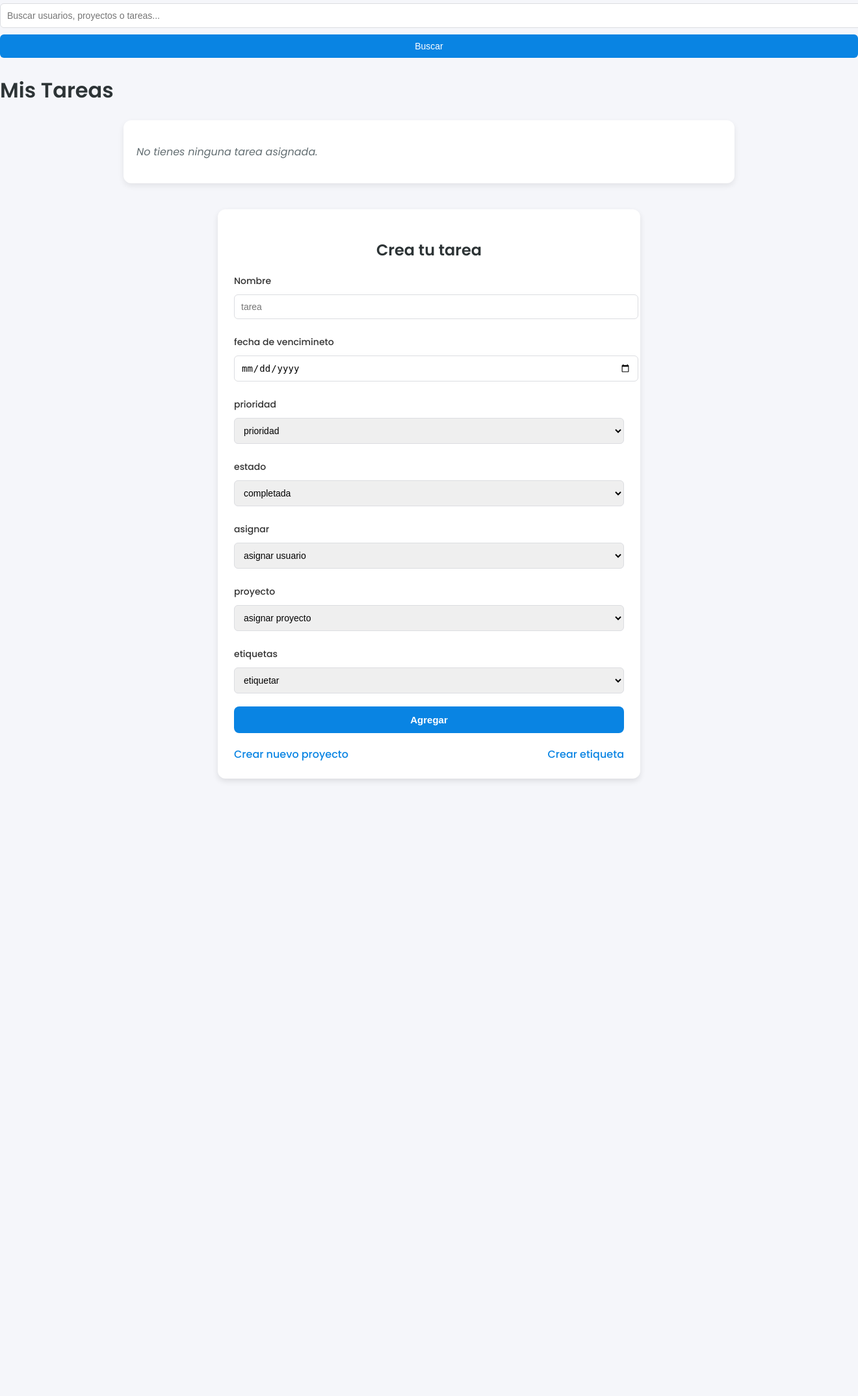
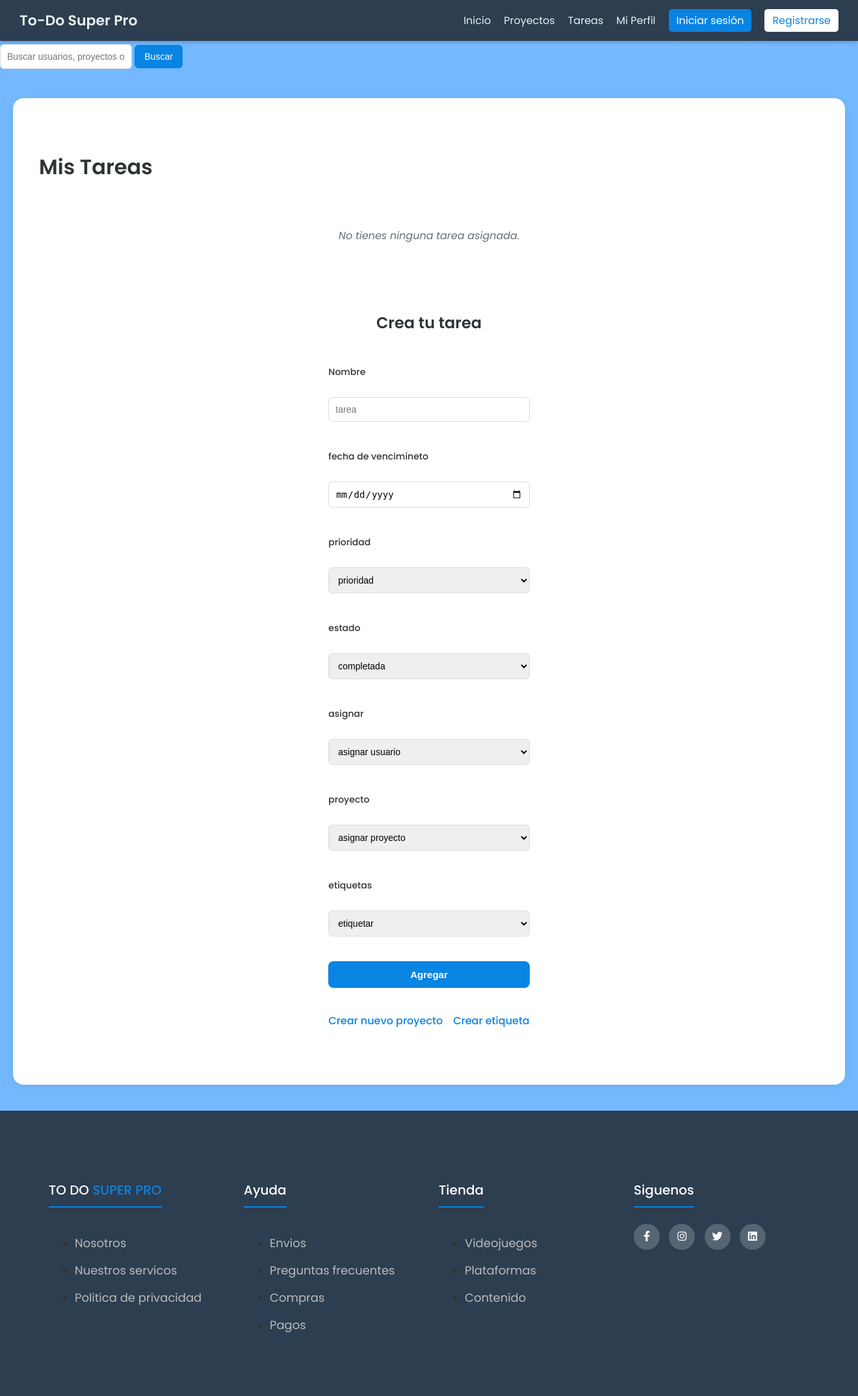
Before and after one commit to AlejandroBravoDev/to-do-super-pro-, a PHP site: page /frontend/interfaz.php in a window 1320 px wide; the page is wider, and only the part inside the window is pictured. Shown: that part at 65% size. Before the commit the page ends 1202 px from the top of that part, so only its background shows below. Run offline with PHP 8.4, Linux system fonts and the light colour scheme; data that the repository does not hold is empty.

Commit message:
estilos basicos

```diff
--- /dev/null
+++ b/frontend/includes/footer.php
@@ -0,0 +1,43 @@
+<footer class="footer">
+    <div class="container-footer">
+        <div class="footer-row">
+            <div class="footer-links">
+                <h4> TO DO<span> SUPER PRO</span></h4>
+                <ul>
+                    <li><a href="#">Nosotros</a></li>
+                    <li><a href="#">Nuestros servicos</a></li>
+                    <li><a href="#">Politica de privacidad</a></li>
+                </ul>
+            </div>
+            <div class="footer-links">
+                <h4>Ayuda</h4>
+                <ul>
+                    <li><a href="#">Envios</a></li>
+                    <li><a href="#">Preguntas frecuentes</a></li>
+                    <li><a href="#">Compras</a></li>
+                    <li><a href="#">Pagos</a></li>
+                </ul>
+            </div>
+            <div class="footer-links">
+                <h4>Tienda</h4>
+                <ul>
+                    <li><a href="#">Videojuegos</a></li>
+                    <li><a href="#">Plataformas</a></li>
+                    <li><a href="#">Contenido</a></li>
+                </ul>
+            </div>
+            <div class="footer-links">
+                <h4>Siguenos</h4>
+                <div class="social-link">
+                    <a href="#"><i class="fab fa-facebook-f"></i></a>
+                    <a href="#"><i class="fab fa-instagram"></i></a>
+                    <a href="#"><i class="fab fa-twitter"></i></a>
+                    <a href="#"><i class="fab fa-linkedin"></i></a>
+                </div>
+            </div>
+        </div>
+    </div>
+</footer>
+
+</body>
+</html>
--- /dev/null
+++ b/frontend/includes/header.php
@@ -0,0 +1,22 @@
+<header class="header">
+    <div class="logo">
+        <h2>To-Do Super Pro</h2>
+    </div>
+    <nav class="nav">
+        <ul>
+            <li><a href="interfaz.php" class="vinculos">Inicio</a></li>
+            <li><a href="proyectos.php" class="vinculos">Proyectos</a></li>
+            <li><a href="tareas.php" class="vinculos">Tareas</a></li>
+            <li><a href="perfil.php" class="vinculos">Mi Perfil</a></li>
+
+            <?php if (isset($_SESSION["id"])): ?>
+
+                <li><a href="../backend/logout.php" class="btn-salir">Cerrar sesion</a></li>
+            <?php else: ?>
+
+                <li><a href="../index.php" class="btn-login">Iniciar sesión</a></li>
+                <li><a href="register.php" class="btn-register">Registrarse</a></li>
+            <?php endif; ?>
+        </ul>
+    </nav>
+</header>
--- a/frontend/interfaz.php
+++ b/frontend/interfaz.php
@@ -4,7 +4,7 @@ require_once "../backend/adjuntos.php";
 
 
 $idUsuario = $_SESSION['id'] ?? null;
-$rol = $_SESSION['rol'] ?? 'usuario'; // admin o usuario
+$rol = $_SESSION['rol'] ?? 'usuario';
 ?>
 
 <!DOCTYPE html>
@@ -14,11 +14,13 @@ $rol = $_SESSION['rol'] ?? 'usuario'; // admin o usuario
     <meta name="viewport" content="width=device-width, initial-scale=1.0">
     <title>Document</title>
     <link rel="stylesheet" href="../frontend/style.css">
+    <link rel="stylesheet" href="https://cdnjs.cloudflare.com/ajax/libs/font-awesome/6.2.1/css/all.min.css">
     <link href="https://fonts.googleapis.com/css2?family=Alfa+Slab+One&family=Poppins:ital,wght@0,100;0,200;0,300;0,400;0,500;0,600;0,700;0,800;0,900;1,100;1,200;1,300;1,400;1,500;1,600;1,700;1,800;1,900&display=swap" rel="stylesheet">
 </head>
 <body>
-<?php include("buscar.php"); ?>
-
+<?php include("includes/header.php");?>
+<?php include("includes/buscar.php"); ?>
+<div class="contenedor-principal">
 <div style="margin-top:20px;">
 <?php
 if (isset($_GET['query'])) {
@@ -26,7 +28,7 @@ if (isset($_GET['query'])) {
     echo "<h2>Opciones:</h2>";
     $opciones = [];
 
-    // 🔹 Usuarios
+    //Usuarios
     if ($rol === "admin") {
         $sqlUsuarios = "SELECT id, nombre FROM usuarios WHERE nombre LIKE '%$busqueda%'";
     } else {
@@ -37,7 +39,7 @@ if (isset($_GET['query'])) {
         $opciones[] = [ "tipo" => "usuario", "id" => $row['id'], "nombre" => "Usuario: ".$row['nombre'] ];
     }
 
-    // 🔹 Proyectos
+    //Proyectos
     if ($rol === "admin") {
         $sqlProyectos = "SELECT id, nombre FROM proyectos WHERE nombre LIKE '%$busqueda%'";
     } else {
@@ -48,7 +50,7 @@ if (isset($_GET['query'])) {
         $opciones[] = [ "tipo" => "proyecto", "id" => $row['id'], "nombre" => "Proyecto: ".$row['nombre'] ];
     }
 
-    // 🔹 Tareas
+    //Tareas
     if ($rol === "admin") {
         $sqlTareas = "SELECT id, titulo FROM tareas WHERE titulo LIKE '%$busqueda%'";
     } else {
@@ -73,14 +75,14 @@ if (isset($_GET['query'])) {
         echo "<p>No se encontraron resultados.</p>";
     }
 
-    // 🔹 Mostrar detalles
+    //Mostrar detalles
     if (isset($_GET['seleccion'])) {
         $valor = explode("-", $_GET['seleccion']);
         $tipo = $valor[0];
         $id = intval($valor[1]);
         echo "<h3>Detalles</h3>";
 
-        // Usuario
+        //Usuario
         if ($tipo == "usuario") {
             if ($rol === "admin" || $id == $idUsuario) {
                 $sql = "SELECT id, nombre, correo FROM usuarios WHERE id=$id";
@@ -90,7 +92,7 @@ if (isset($_GET['query'])) {
                     echo "<b>ID de usuario:</b> ".$fila['id']."<br>";
                     echo "<b>Correo:</b> ".$fila['correo']."</p>";
 
-                    // Proyectos del usuario
+                    //Proyectos del usuario
                     $sqlP = "SELECT id, nombre FROM proyectos WHERE id_propietario=$id";
                     $resP = $conexion->query($sqlP);
                     echo "<h4>Proyectos:</h4>";
@@ -104,7 +106,7 @@ if (isset($_GET['query'])) {
                         echo "<p><i>No tienes ningún proyecto asignado.</i></p>";
                     }
 
-                    // Tareas del usuario
+                    //Tareas del usuario
                     $sqlT = "SELECT id, titulo, prioridad FROM tareas WHERE id_creador=$id OR id_asignado=$id";
                     $resT = $conexion->query($sqlT);
                     echo "<h4>Tareas:</h4>";
@@ -123,7 +125,7 @@ if (isset($_GET['query'])) {
             }
         }
 
-        // Proyecto
+        //Proyecto
         elseif ($tipo == "proyecto") {
             if ($rol === "admin") {
                 $sql = "SELECT id, nombre, descripcion, id_propietario FROM proyectos WHERE id=$id";
@@ -158,7 +160,7 @@ if (isset($_GET['query'])) {
             }
         }
 
-        // Tarea
+        //Tarea
         elseif ($tipo == "tarea") {
             if ($rol === "admin") {
                 $sql = "SELECT id, titulo, prioridad, id_creador, id_asignado, id_proyecto FROM tareas WHERE id=$id";
@@ -171,14 +173,14 @@ if (isset($_GET['query'])) {
                 echo "<b>ID de tarea:</b> ".$fila['id']."<br>";
                 echo "<b>Prioridad:</b> ".$fila['prioridad']."</p>";
 
-                // Creador
+                //Creador
                 $sqlU = "SELECT id, nombre FROM usuarios WHERE id=".$fila['id_creador'];
                 $resU = $conexion->query($sqlU);
                 if ($u = $resU->fetch_assoc()) {
                     echo "<p><b>Creador:</b> ".$u['nombre']."<br>ID: ".$u['id']."</p>";
                 }
 
-                // Asignado
+                //Asignado
                 if ($fila['id_asignado']) {
                     $sqlA = "SELECT id, nombre FROM usuarios WHERE id=".$fila['id_asignado'];
                     $resA = $conexion->query($sqlA);
@@ -187,7 +189,7 @@ if (isset($_GET['query'])) {
                     }
                 }
 
-                // Proyecto
+                //Proyecto
                 if ($fila['id_proyecto']) {
                     $sqlP = "SELECT id, nombre FROM proyectos WHERE id=".$fila['id_proyecto'];
                     $resP = $conexion->query($sqlP);
@@ -224,71 +226,68 @@ if ($resultado ->num_rows > 0) {
     while ($row = $resultado -> fetch_assoc()) {
         if(in_array($row["titulo"], $visto)){ continue; }
         $visto[] = $row["titulo"];
-        echo "<tr>";
-        echo "<td>" . htmlspecialchars($row["titulo"]) . "</td>";
-        echo "<td>" . htmlspecialchars($row["estado"]) . "</td>";
-        echo "<td>" . htmlspecialchars($row["prioridad"]) . "</td>";
-        echo "<td>" . htmlspecialchars($row["fecha_vencimiento"]) . "</td>";
-        echo "<td>" . htmlspecialchars($row["estado"]) . "</td>";
-        echo "<td>" . htmlspecialchars($row["nombre_asignado"]) . "</td>";
-        echo "<td>" . htmlspecialchars($row["nombre_etiqueta"]) . "</td>";
-        echo "<td>" . htmlspecialchars($row["nombre_proyecto"]) . "</td>";
-        echo "<td>
-                <form method='post' action='../backend/action-eliminar-tarea.php'>
-                    <input type='hidden' name='id_tarea' value='" . $row["id"] . "'>
-                    <button type='submit' style='width: 100px;'>Eliminar</button>
-                </form>
-              </td>";
-        echo "<td>
-                <form method='post' action='../frontend/editar-tarea.php'>
-                    <input type='hidden' name='id_tarea' value='" . $row["id"] . "'>
-                    <button type='submit' style='width: 100px;'>Editar</button>
-                </form>
-              </td>";
-        echo "<td>
-                <form action='../backend/adjuntos.php' method='post' enctype='multipart/form-data'>
-                    <input type='hidden' name='id_tarea' value='" . $row["id"] . "'>
-                    <label>subir archivo adjunto</label>
-                    <input type='file' name='archivo' id='archivo'>
-                    <button type='submit'>subir</button>
-                </form>
-              </td>";
-        echo "<tr>";
-        //Form para crear subtarea
-        echo "<tr><td colspan='7'>";
-        echo "<form method='post' action='../backend/action-crear-subtarea.php'>";
+        echo '<div class="tarea-card">';
+        // Nuevo header con info y botones
+        echo '<div class="tarea-header">';
+        echo '<div class="tarea-info">';
+        echo "<b>" . htmlspecialchars($row["titulo"]) . "</b> | Estado: " . htmlspecialchars($row["estado"]) . " | Prioridad: " . htmlspecialchars($row["prioridad"]) . " | Vence: " . htmlspecialchars($row["fecha_vencimiento"]);
+        echo "</div>";
+        echo '<div class="acciones">';
+        // Eliminar
+        echo "<form method='post' action='../backend/action-eliminar-tarea.php'>
+                <input type='hidden' name='id_tarea' value='" . $row["id"] . "'>
+                <button type='submit'>Eliminar</button>
+              </form>";
+        // Editar
+        echo "<form method='post' action='../frontend/editar-tarea.php'>
+                <input type='hidden' name='id_tarea' value='" . $row["id"] . "'>
+                <button type='submit'>Editar</button>
+              </form>";
+        echo '</div>';
+        echo '</div>'; // cierre tarea-header
+
+        // Adjuntos
+        echo "<form action='../backend/adjuntos.php' method='post' enctype='multipart/form-data' class='form-adjunto'>
+                <input type='hidden' name='id_tarea' value='" . $row["id"] . "'>
+                <label>Subir archivo adjunto</label>
+                <input type='file' name='archivo' id='archivo'>
+                <button type='submit'>Subir</button>
+              </form>";
+
+        // Form para crear subtarea
+        echo '<div class="subtareas">';
+        echo "<form class='form-subtarea' method='post' action='../backend/action-crear-subtarea.php'>";
         echo "<input type='hidden' name='id_tarea' value='" . $row['id'] . "'>";
         echo "<input type='text' name='subtarea' placeholder='Añade una subtarea' required>";
         echo "<button type='submit'>Crear Subtarea</button>";
         echo "</form>";
 
-        //Muestro las subtareas
+        // Muestro las subtareas
         if (!empty($row["subtareas"])) {
             echo "<ul>";
             $lista_subtareas = explode(",", $row["subtareas"]);
             foreach ($lista_subtareas as $sub) {
                 $sub = trim($sub);
                 echo "<li>" . htmlspecialchars($sub);
-                echo " <form method='post' action='../backend/action-eliminar-subtarea.php' style='display:inline; margin-left:10px;'>";
+                echo " <form method='post' action='../backend/action-eliminar-subtarea.php'>";
                 echo "<input type='hidden' name='id_tarea' value='" . $row['id'] . "'>";
                 echo "<input type='hidden' name='subtarea' value='" . htmlspecialchars($sub) . "'>";
                 echo "<button type='submit'>Eliminar</button>";
                 echo "</form></li>";
             }
-        echo "</ul>";
-        } else {
-            echo "<p><i>No hay subtareas aún.</i></p>";
+            echo "</ul>";
         }
+        echo '</div>';
 
-        //Form para comentar
-        echo "<tr><td colspan='7'>";
-        echo "<form method='post' action='../backend/comentarios.php'>";
+        // Form para comentar
+        echo '<div class="comentarios">';
+        echo "<form class='form-comentario' method='post' action='../backend/comentarios.php'>";
         echo "<input type='hidden' name='tarea_id' value='" . $row['id'] . "'>";
         echo "<input type='text' name='comentario' placeholder='Comenta' required>";
         echo "<button type='submit'>Enviar</button>";
         echo "</form>";
 
-        //Muestro los comentarios
+        // Muestro los comentarios
         $archivoComentarios = "../backend/comentarios.json";
         if (file_exists($archivoComentarios)) {
             $comentarios = json_decode(file_get_contents($archivoComentarios), true);
@@ -312,8 +311,10 @@ if ($resultado ->num_rows > 0) {
             }
             echo "</ul>";
         }
+        echo '</div>';
+        echo '</div>';
     }
-} else {
+}  else {
     echo "<p><i>No tienes ninguna tarea asignada.</i></p>";
 }
 ?>
@@ -389,6 +390,9 @@ if ($resultado ->num_rows > 0) {
             <a href="etiquetas.php">Crear etiqueta</a>
         </div>
     </form>
+    </div>
+
+    <?php include("includes/footer.php");?>
 
 </body>
 </html>
--- a/frontend/style.css
+++ b/frontend/style.css
@@ -1,7 +1,7 @@
 
 body {
     font-family: 'Poppins', sans-serif;
-    background: #f5f6fa;
+    background: #74b9ff;
     margin: 0;
     padding: 0;
     color: #333;
@@ -12,17 +12,15 @@ h1, h2, h3, h4 {
     color: #2d3436;
 }
 
-
 form {
     margin-bottom: 20px;
 }
 
-select, input[type="text"], input[type="date"], select, button {
+select, input[type="text"], input[type="date"], button {
     padding: 10px;
     margin: 5px 0;
     border: 1px solid #dcdde1;
     border-radius: 6px;
-    width: 100%;
     font-size: 14px;
 }
 
@@ -41,16 +39,178 @@ button:hover {
     background: #74b9ff;
 }
 
-
-.mostrar_tareas {
-    margin: 20px auto;
-    max-width: 900px;
+/* Contenedor principal */
+.contenedor-principal {
+    max-width: 1200px;
+    margin: 40px auto 40px auto;
+    padding: 30px 40px;
     background: #fff;
-    padding: 20px;
-    border-radius: 12px;
-    box-shadow: 0 4px 10px rgba(0,0,0,0.08);
+    border-radius: 16px;
+    box-shadow: 0 2px 16px rgba(0,0,0,0.07);
+    display: flex;
+    flex-direction: column;
+    gap: 32px;
+}
+.contenedor-principal h1,
+.contenedor-principal h2,
+.contenedor-principal h3,
+.contenedor-principal h4 {
+    margin-top: 0;
 }
 
+/* Tarjetas de tareas */
+.tarea-card {
+    max-width: 1000px;
+    margin: 32px auto;
+    background: #fff;
+    padding: 24px 40px;
+    border-radius: 16px;
+    box-shadow: none;
+    display: flex;
+    flex-direction: column;
+    gap: 18px;
+}
+
+
+.tarea-header {
+    display: flex;
+    align-items: center;
+    gap: 18px;
+    margin-bottom: 8px;
+}
+
+.tarea-info {
+    font-size: 16px;
+    font-weight: 600;
+    margin-bottom: 0;
+    flex: 1;
+    white-space: nowrap;
+    overflow: hidden;
+    text-overflow: ellipsis;
+}
+
+.tarea-header .acciones {
+    display: flex;
+    gap: 10px;
+    margin-bottom: 0;
+}
+
+.tarea-header .acciones button {
+    width: auto;
+    min-width: 90px;
+    padding: 8px 18px;
+    font-size: 15px;
+    margin: 0;
+}
+
+.acciones {
+    display: flex;
+    flex-wrap: wrap;
+    gap: 12px;
+    align-items: center;
+    margin-bottom: 8px;
+}
+
+.acciones form {
+    margin: 0;
+    display: flex;
+    align-items: center;
+}
+
+.form-adjunto {
+    display: flex;
+    flex-direction: row;
+    align-items: center;
+    gap: 10px;
+    margin-top: 8px;
+}
+
+.form-adjunto label {
+    font-size: 14px;
+    font-weight: 500;
+    margin-right: 8px;
+    margin-bottom: 0;
+}
+
+.form-adjunto input[type="file"] {
+    width: auto;
+    margin: 0;
+    border: none;
+}
+
+.form-adjunto button {
+    width: auto;
+    padding: 8px 18px;
+    margin: 0;
+}
+
+.subtareas,
+.comentarios {
+    margin-top: 10px;
+}
+
+.form-subtarea,
+.form-comentario {
+    display: flex;
+    gap: 8px;
+    margin-bottom: 8px;
+}
+
+.form-subtarea input,
+.form-comentario input {
+    flex: 1;
+    width: auto;
+    margin: 0;
+}
+
+.form-subtarea button,
+.form-comentario button {
+    width: auto;
+    padding: 8px 18px;
+    margin: 0;
+}
+
+.subtareas ul,
+.comentarios ul {
+    margin: 0;
+    padding-left: 18px;
+}
+
+.subtareas li,
+.comentarios li {
+    margin-bottom: 6px;
+    font-size: 14px;
+    padding-left: 0;
+    border-left: none;
+}
+
+.subtareas li form,
+.comentarios li form {
+    display: inline;
+    margin-left: 8px;
+}
+
+.subtareas p,
+.comentarios p {
+    color: #636e72;
+    font-style: italic;
+    margin: 8px 0;
+}
+
+/* Mostrar tareas */
+.mostrar_tareas {
+    width: 100%;
+    display: flex;
+    flex-direction: column;
+    align-items: center;
+    margin: 0;
+    padding: 0;
+    background: none;
+    box-shadow: none;
+    border-radius: 20px;
+    max-width: none;
+
+}
 
 .mostrar_tareas tr td {
     padding: 10px;
@@ -64,10 +224,10 @@ button:hover {
 
 .mostrar_tareas li {
     padding: 5px 0;
-    border-left: 3px solid #0984e3;
     margin: 5px 0;
-    padding-left: 10px;
     font-size: 14px;
+    border-left: none;
+    padding-left: 0;
 }
 
 .mostrar_tareas li form {
@@ -78,14 +238,17 @@ button:hover {
     color: #636e72;
 }
 
-
+/* Crear tareas */
 .crearTareas {
-    max-width: 600px;
-    margin: 40px auto;
+    max-width: 1000px;
+    margin: 32px auto;
     background: #fff;
-    padding: 25px;
-    border-radius: 12px;
-    box-shadow: 0 4px 10px rgba(0,0,0,0.1);
+    padding: 24px 40px;
+    border-radius: 16px;
+    box-shadow: none;
+    display: flex;
+    flex-direction: column;
+    gap: 18px;
 }
 
 .crearTareas h2 {
@@ -109,6 +272,7 @@ button:hover {
     border: 1px solid #dcdde1;
     border-radius: 6px;
     margin-bottom: 15px;
+    box-sizing: border-box;
 }
 
 .crearTareas button {
@@ -123,6 +287,7 @@ button:hover {
     margin-top: 15px;
     display: flex;
     justify-content: space-between;
+    gap: 16px;
 }
 
 .crearTareas .links a {
@@ -136,8 +301,149 @@ button:hover {
     color: #74b9ff;
 }
 
-
 form input[type="file"] {
     border: none;
     margin: 10px 0;
 }
+
+/* Header */
+.header {
+    display: flex;
+    justify-content: space-between;
+    align-items: center;
+    padding: 15px 30px;
+    background: #2c3e50;
+    color: #fff;
+    box-shadow: 0 2px 6px rgba(0,0,0,0.2);
+}
+
+.logo h2 {
+    margin: 0;
+    font-size: 22px;
+    color: #ecf0f1;
+}
+
+.nav ul {
+    list-style: none;
+    display: flex;
+    gap: 20px;
+    margin: 0;
+    padding: 0;
+}
+
+.nav .vinculos {
+    text-decoration: none;
+    color: #ecf0f1;
+    font-size: 16px;
+    transition: color 0.3s ease;
+}
+
+.nav .vinculos:hover {
+    color: #1abc9c;
+}
+
+.btn-salir {
+    text-decoration: none;
+    background: #e74c3c;
+    padding: 6px 12px;
+    border-radius: 5px;
+    color: #fff;
+}
+
+.btn-salir:hover {
+    background: #c0392b;
+    color: #fff !important;
+    transition: all .5s;
+}
+
+.btn-login {
+    color: #fff;
+    text-decoration: none;
+    background: #0984e3;
+    padding: 6px 12px;
+    border-radius: 5px;
+}
+.btn-login:hover {
+    background: #fff;
+    color: #0984e3 !important;
+    transition: all .5s;
+}
+
+.btn-register {
+    text-decoration: none;
+    color: #0984e3;
+    background: #ffffff;
+    padding: 6px 12px;
+    border-radius: 5px;
+}
+.btn-register:hover {
+    background: #0984e3;
+    color: #fff !important;
+    transition: all .5s;
+}
+
+/* Footer */
+.container-footer{
+    max-width: 1200px;
+    margin: 0 auto;
+}
+.footer{
+    width: 100%;
+    background-color: #2c3e50;
+    padding: 80px 0;
+}
+.footer-row{
+    display: flex;
+}
+.footer-links{
+    width: 25%;
+    padding: 0 15px;
+}
+.footer-links h4{
+    font-size: 20px;
+    color: #fff;
+    margin-bottom: 25px;
+    font-weight: 500;
+    border-bottom: 2px solid #0984e3;
+    display: inline-block;
+    padding-bottom: 10px;
+}
+.footer-links ul li a{
+    font-size: 18px;
+    text-decoration: none;
+    color: #BBBBBB;
+    display: block;
+    margin-bottom: 15px;
+    transition: all .3s ease;
+}
+.footer-links ul li a:hover{
+    color: white;
+    padding-left: 6px;
+}
+.social-link a{
+    display: inline-block;
+    min-height: 40px;
+    width: 40px;
+    background-color: rgba(255,255,255,0.2);
+    margin: 0 10px 10px 0;
+    text-align: center;
+    line-height: 40px;
+    border-radius: 50%;
+    color: white;
+    transition: all .5s ease;
+}
+.social-link a:hover{
+    background-color: #0984e3;
+}
+.footer-links h4 span{
+    color: #0984e3;
+}
+@media(max-width:991px){
+    .footer-row{
+        text-align: center;
+    }
+    .footer-links{
+        width: 100%;
+        margin-bottom: 30px;
+    }
+}
```
Also changed, not shown: backend/logout.php (added, +19 -0 lines), frontend/includes/buscar.php (renamed from frontend/buscar.php).
